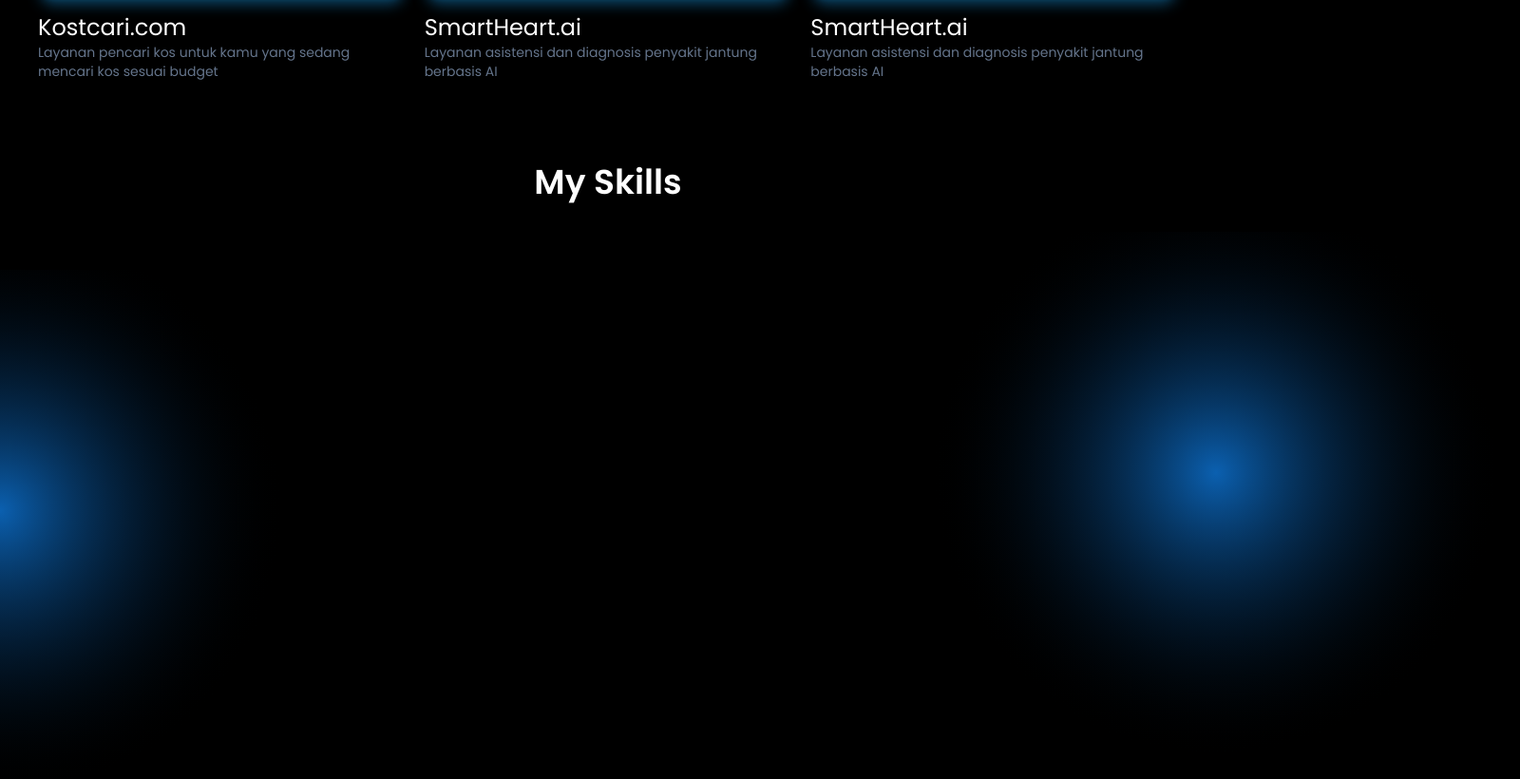
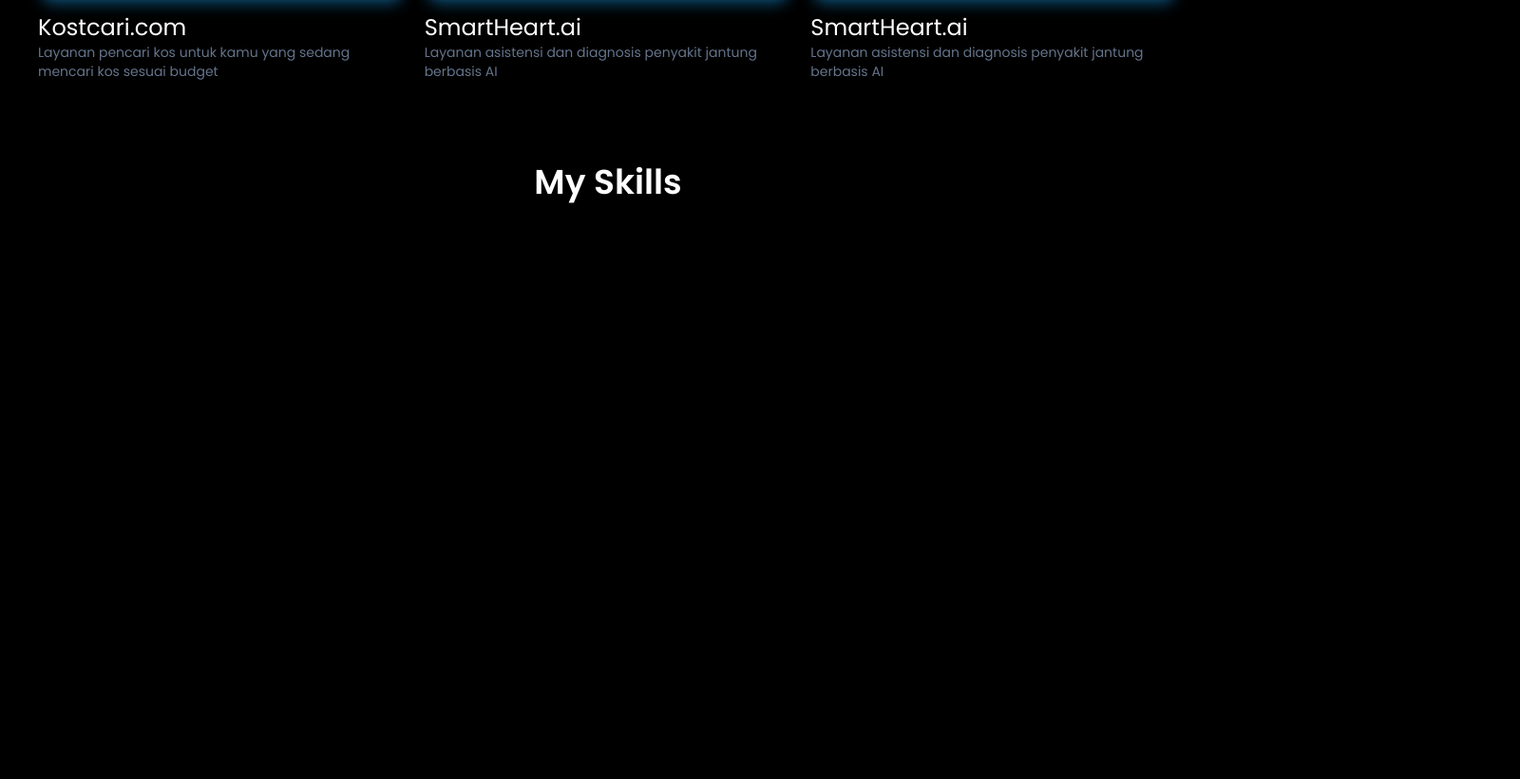
Before and after one commit to DiarCode11/Portofolio, a website: page index.html in a window 1280 px wide. Shown: the part 890-1710 px from the top of the page at 95% size, 1600 px wide, since content can reach past the window. After the commit the page ends 1134 px from the top, so only its background shows below. Drawn offline with nearby package versions, Linux system fonts and the light colour scheme.

Commit message:
FIXING BUG

```diff
--- a/index.html
+++ b/index.html
@@ -149,7 +149,7 @@
         <div class="flex justify-center pb-8">
             <h1 class="text-white text-center text-4xl font-semibold">My Skills</h1>
         </div>
-        <div class="flex justify-between -z-40 relative">
+       <!--  <div class="flex justify-between -z-40 relative">
             <span class="-z-10  w-full max-w-full -translate-x-1/2 translate-y-10">
                 <svg class="w-full h-auto" viewBox="0 0 809 725" fill="none" xmlns="http://www.w3.org/2000/svg">
                     <path d="M809 320.5C809 543.899 627.899 725 404.5 725C181.101 725 0 543.899 0 320.5C0 97.1008 181.101 -84 404.5 -84C627.899 -84 809 97.1008 809 320.5Z" fill="url(#paint0_radial_4_60)"/>
@@ -172,7 +172,7 @@
                     </defs>
                 </svg>
             </span>
-        </div>
+        </div> -->
      </section>
 </body>
 </html>
```
